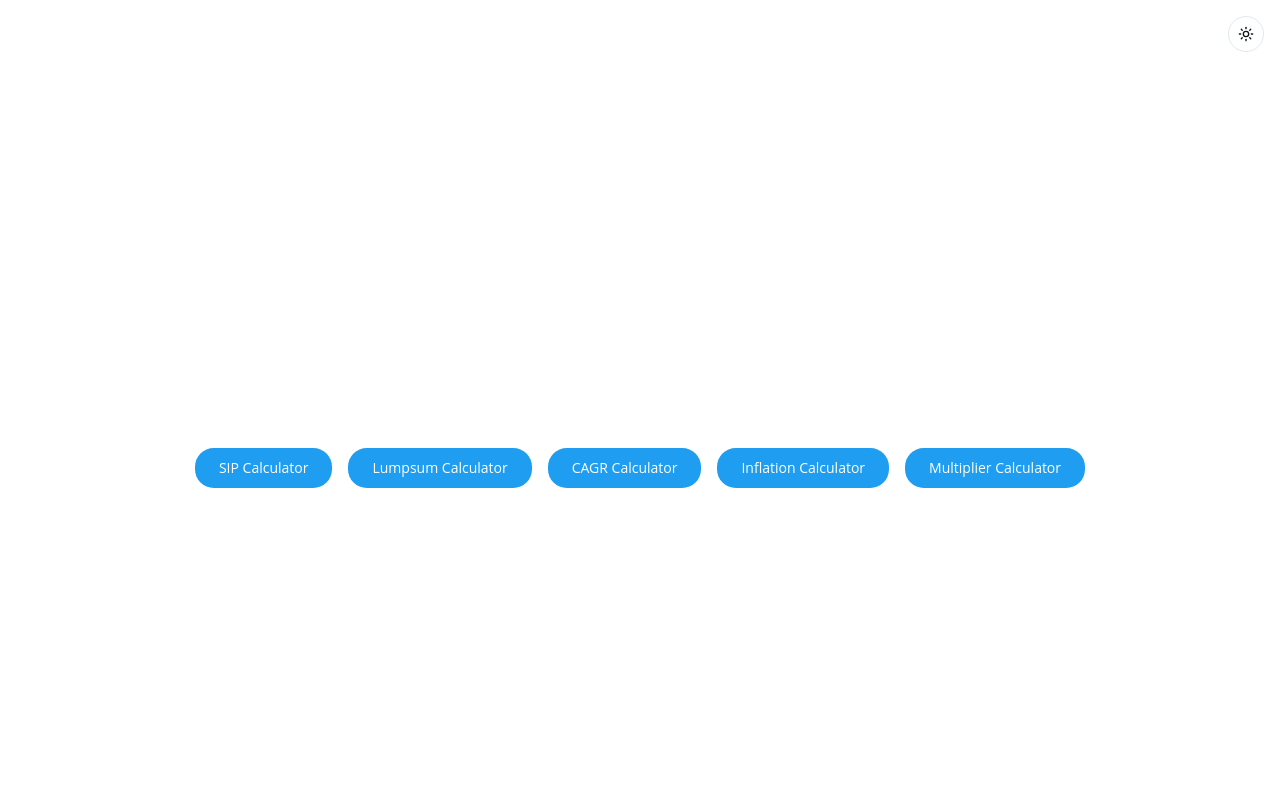
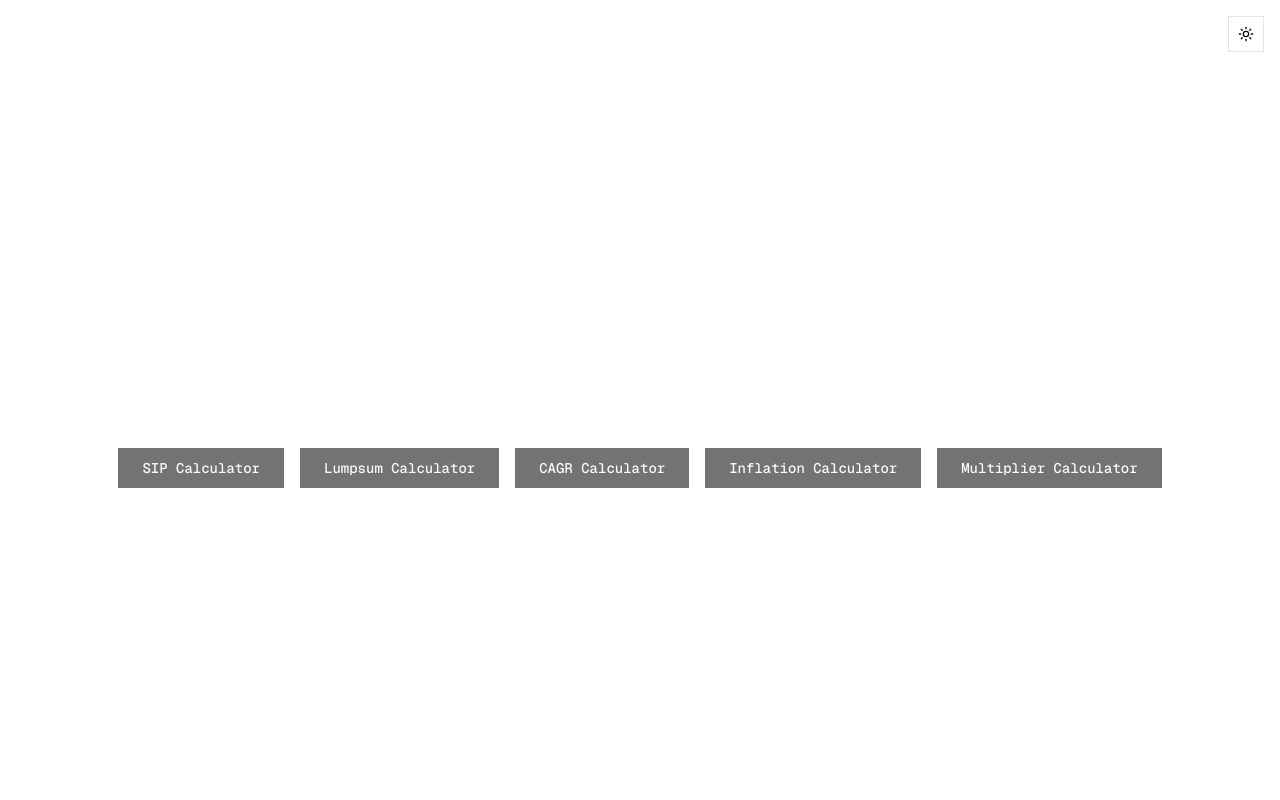
Before and after one commit to zytact/finance, a Next.js app: page / in a window 1280 px wide. Shown: the top 800 px of the page. Built offline with nearby package versions, Linux system fonts and the light colour scheme.

Commit message:
change theme

```diff
--- a/src/app/globals.css
+++ b/src/app/globals.css
@@ -5,131 +5,119 @@
 
 :root {
   --background: oklch(1 0 0);
-  --foreground: oklch(0.1884 0.0128 248.5103);
-  --card: oklch(0.9784 0.0011 197.1387);
-  --card-foreground: oklch(0.1884 0.0128 248.5103);
+  --foreground: oklch(0.1448 0 0);
+  --card: oklch(1 0 0);
+  --card-foreground: oklch(0.1448 0 0);
   --popover: oklch(1 0 0);
-  --popover-foreground: oklch(0.1884 0.0128 248.5103);
-  --primary: oklch(0.6723 0.1606 244.9955);
-  --primary-foreground: oklch(1 0 0);
-  --secondary: oklch(0.1884 0.0128 248.5103);
-  --secondary-foreground: oklch(1 0 0);
-  --muted: oklch(0.9222 0.0013 286.3737);
-  --muted-foreground: oklch(0.1884 0.0128 248.5103);
-  --accent: oklch(0.9392 0.0166 250.8453);
-  --accent-foreground: oklch(0.6723 0.1606 244.9955);
-  --destructive: oklch(0.6188 0.2376 25.7658);
-  --destructive-foreground: oklch(1 0 0);
-  --border: oklch(0.9317 0.0118 231.6594);
-  --input: oklch(0.9809 0.0025 228.7836);
-  --ring: oklch(0.6818 0.1584 243.354);
-  --chart-1: oklch(0.6723 0.1606 244.9955);
-  --chart-2: oklch(0.6907 0.1554 160.3454);
-  --chart-3: oklch(0.8214 0.16 82.5337);
-  --chart-4: oklch(0.7064 0.1822 151.7125);
-  --chart-5: oklch(0.5919 0.2186 10.5826);
-  --sidebar: oklch(0.9784 0.0011 197.1387);
-  --sidebar-foreground: oklch(0.1884 0.0128 248.5103);
-  --sidebar-primary: oklch(0.6723 0.1606 244.9955);
-  --sidebar-primary-foreground: oklch(1 0 0);
-  --sidebar-accent: oklch(0.9392 0.0166 250.8453);
-  --sidebar-accent-foreground: oklch(0.6723 0.1606 244.9955);
-  --sidebar-border: oklch(0.9271 0.0101 238.5177);
-  --sidebar-ring: oklch(0.6818 0.1584 243.354);
-  --font-sans: Open Sans, sans-serif;
-  --font-serif: Georgia, serif;
-  --font-mono: Menlo, monospace;
-  --radius: 1.3rem;
-  --shadow-2xs: 0px 2px 0px 0px hsl(202.8169 89.1213% 53.1373% / 0);
-  --shadow-xs: 0px 2px 0px 0px hsl(202.8169 89.1213% 53.1373% / 0);
+  --popover-foreground: oklch(0.1448 0 0);
+  --primary: oklch(0.5555 0 0);
+  --primary-foreground: oklch(0.9851 0 0);
+  --secondary: oklch(0.9702 0 0);
+  --secondary-foreground: oklch(0.2046 0 0);
+  --muted: oklch(0.9702 0 0);
+  --muted-foreground: oklch(0.5486 0 0);
+  --accent: oklch(0.9702 0 0);
+  --accent-foreground: oklch(0.2046 0 0);
+  --destructive: oklch(0.583 0.2387 28.4765);
+  --destructive-foreground: oklch(0.9702 0 0);
+  --border: oklch(0.9219 0 0);
+  --input: oklch(0.9219 0 0);
+  --ring: oklch(0.709 0 0);
+  --chart-1: oklch(0.5555 0 0);
+  --chart-2: oklch(0.5555 0 0);
+  --chart-3: oklch(0.5555 0 0);
+  --chart-4: oklch(0.5555 0 0);
+  --chart-5: oklch(0.5555 0 0);
+  --sidebar: oklch(0.9851 0 0);
+  --sidebar-foreground: oklch(0.1448 0 0);
+  --sidebar-primary: oklch(0.2046 0 0);
+  --sidebar-primary-foreground: oklch(0.9851 0 0);
+  --sidebar-accent: oklch(0.9702 0 0);
+  --sidebar-accent-foreground: oklch(0.2046 0 0);
+  --sidebar-border: oklch(0.9219 0 0);
+  --sidebar-ring: oklch(0.709 0 0);
+  --font-sans: Geist Mono, monospace;
+  --font-serif: Geist Mono, monospace;
+  --font-mono: Geist Mono, monospace;
+  --radius: 0rem;
+  --shadow-2xs: 0px 1px 0px 0px hsl(0 0% 0% / 0);
+  --shadow-xs: 0px 1px 0px 0px hsl(0 0% 0% / 0);
   --shadow-sm:
-    0px 2px 0px 0px hsl(202.8169 89.1213% 53.1373% / 0), 0px 1px 2px -1px
-    hsl(202.8169 89.1213% 53.1373% / 0);
-  --shadow:
-    0px 2px 0px 0px hsl(202.8169 89.1213% 53.1373% / 0), 0px 1px 2px -1px
-    hsl(202.8169 89.1213% 53.1373% / 0);
+    0px 1px 0px 0px hsl(0 0% 0% / 0), 0px 1px 2px -1px hsl(0 0% 0% / 0);
+  --shadow: 0px 1px 0px 0px hsl(0 0% 0% / 0), 0px 1px 2px -1px hsl(0 0% 0% / 0);
   --shadow-md:
-    0px 2px 0px 0px hsl(202.8169 89.1213% 53.1373% / 0), 0px 2px 4px -1px
-    hsl(202.8169 89.1213% 53.1373% / 0);
+    0px 1px 0px 0px hsl(0 0% 0% / 0), 0px 2px 4px -1px hsl(0 0% 0% / 0);
   --shadow-lg:
-    0px 2px 0px 0px hsl(202.8169 89.1213% 53.1373% / 0), 0px 4px 6px -1px
-    hsl(202.8169 89.1213% 53.1373% / 0);
+    0px 1px 0px 0px hsl(0 0% 0% / 0), 0px 4px 6px -1px hsl(0 0% 0% / 0);
   --shadow-xl:
-    0px 2px 0px 0px hsl(202.8169 89.1213% 53.1373% / 0), 0px 8px 10px -1px
-    hsl(202.8169 89.1213% 53.1373% / 0);
-  --shadow-2xl: 0px 2px 0px 0px hsl(202.8169 89.1213% 53.1373% / 0);
+    0px 1px 0px 0px hsl(0 0% 0% / 0), 0px 8px 10px -1px hsl(0 0% 0% / 0);
+  --shadow-2xl: 0px 1px 0px 0px hsl(0 0% 0% / 0);
   --tracking-normal: 0em;
   --spacing: 0.25rem;
-  --shadow-color: rgba(29, 161, 242, 0.15);
+  --shadow-color: hsl(0 0% 0%);
   --shadow-opacity: 0;
   --shadow-blur: 0px;
   --shadow-spread: 0px;
   --shadow-offset-x: 0px;
-  --shadow-offset-y: 2px;
+  --shadow-offset-y: 1px;
   --letter-spacing: 0em;
 }
 
 .dark {
-  --background: oklch(0 0 0);
-  --foreground: oklch(0.9328 0.0025 228.7857);
-  --card: oklch(0.2097 0.008 274.5332);
-  --card-foreground: oklch(0.8853 0 0);
-  --popover: oklch(0 0 0);
-  --popover-foreground: oklch(0.9328 0.0025 228.7857);
-  --primary: oklch(0.6692 0.1607 245.011);
-  --primary-foreground: oklch(1 0 0);
-  --secondary: oklch(0.9622 0.0035 219.5331);
-  --secondary-foreground: oklch(0.1884 0.0128 248.5103);
-  --muted: oklch(0.209 0 0);
-  --muted-foreground: oklch(0.5637 0.0078 247.9662);
-  --accent: oklch(0.1928 0.0331 242.5459);
-  --accent-foreground: oklch(0.6692 0.1607 245.011);
-  --destructive: oklch(0.6188 0.2376 25.7658);
-  --destructive-foreground: oklch(1 0 0);
-  --border: oklch(0.2674 0.0047 248.0045);
-  --input: oklch(0.302 0.0288 244.8244);
-  --ring: oklch(0.6818 0.1584 243.354);
-  --chart-1: oklch(0.6723 0.1606 244.9955);
-  --chart-2: oklch(0.6907 0.1554 160.3454);
-  --chart-3: oklch(0.8214 0.16 82.5337);
-  --chart-4: oklch(0.7064 0.1822 151.7125);
-  --chart-5: oklch(0.5919 0.2186 10.5826);
-  --sidebar: oklch(0.2097 0.008 274.5332);
-  --sidebar-foreground: oklch(0.8853 0 0);
-  --sidebar-primary: oklch(0.6818 0.1584 243.354);
-  --sidebar-primary-foreground: oklch(1 0 0);
-  --sidebar-accent: oklch(0.1928 0.0331 242.5459);
-  --sidebar-accent-foreground: oklch(0.6692 0.1607 245.011);
-  --sidebar-border: oklch(0.3795 0.022 240.5943);
-  --sidebar-ring: oklch(0.6818 0.1584 243.354);
-  --font-sans: Open Sans, sans-serif;
-  --font-serif: Georgia, serif;
-  --font-mono: Menlo, monospace;
-  --radius: 1.3rem;
-  --shadow-2xs: 0px 2px 0px 0px hsl(202.8169 89.1213% 53.1373% / 0);
-  --shadow-xs: 0px 2px 0px 0px hsl(202.8169 89.1213% 53.1373% / 0);
+  --background: oklch(0.1448 0 0);
+  --foreground: oklch(0.9851 0 0);
+  --card: oklch(0.2134 0 0);
+  --card-foreground: oklch(0.9851 0 0);
+  --popover: oklch(0.2686 0 0);
+  --popover-foreground: oklch(0.9851 0 0);
+  --primary: oklch(0.5555 0 0);
+  --primary-foreground: oklch(0.9851 0 0);
+  --secondary: oklch(0.2686 0 0);
+  --secondary-foreground: oklch(0.9851 0 0);
+  --muted: oklch(0.2686 0 0);
+  --muted-foreground: oklch(0.709 0 0);
+  --accent: oklch(0.3715 0 0);
+  --accent-foreground: oklch(0.9851 0 0);
+  --destructive: oklch(0.7022 0.1892 22.2279);
+  --destructive-foreground: oklch(0.2686 0 0);
+  --border: oklch(0.3407 0 0);
+  --input: oklch(0.4386 0 0);
+  --ring: oklch(0.5555 0 0);
+  --chart-1: oklch(0.5555 0 0);
+  --chart-2: oklch(0.5555 0 0);
+  --chart-3: oklch(0.5555 0 0);
+  --chart-4: oklch(0.5555 0 0);
+  --chart-5: oklch(0.5555 0 0);
+  --sidebar: oklch(0.2046 0 0);
+  --sidebar-foreground: oklch(0.9851 0 0);
+  --sidebar-primary: oklch(0.9851 0 0);
+  --sidebar-primary-foreground: oklch(0.2046 0 0);
+  --sidebar-accent: oklch(0.2686 0 0);
+  --sidebar-accent-foreground: oklch(0.9851 0 0);
+  --sidebar-border: oklch(1 0 0);
+  --sidebar-ring: oklch(0.4386 0 0);
+  --font-sans: Geist Mono, monospace;
+  --font-serif: Geist Mono, monospace;
+  --font-mono: Geist Mono, monospace;
+  --radius: 0rem;
+  --shadow-2xs: 0px 1px 0px 0px hsl(0 0% 0% / 0);
+  --shadow-xs: 0px 1px 0px 0px hsl(0 0% 0% / 0);
   --shadow-sm:
-    0px 2px 0px 0px hsl(202.8169 89.1213% 53.1373% / 0), 0px 1px 2px -1px
-    hsl(202.8169 89.1213% 53.1373% / 0);
-  --shadow:
-    0px 2px 0px 0px hsl(202.8169 89.1213% 53.1373% / 0), 0px 1px 2px -1px
-    hsl(202.8169 89.1213% 53.1373% / 0);
+    0px 1px 0px 0px hsl(0 0% 0% / 0), 0px 1px 2px -1px hsl(0 0% 0% / 0);
+  --shadow: 0px 1px 0px 0px hsl(0 0% 0% / 0), 0px 1px 2px -1px hsl(0 0% 0% / 0);
   --shadow-md:
-    0px 2px 0px 0px hsl(202.8169 89.1213% 53.1373% / 0), 0px 2px 4px -1px
-    hsl(202.8169 89.1213% 53.1373% / 0);
+    0px 1px 0px 0px hsl(0 0% 0% / 0), 0px 2px 4px -1px hsl(0 0% 0% / 0);
   --shadow-lg:
-    0px 2px 0px 0px hsl(202.8169 89.1213% 53.1373% / 0), 0px 4px 6px -1px
-    hsl(202.8169 89.1213% 53.1373% / 0);
+    0px 1px 0px 0px hsl(0 0% 0% / 0), 0px 4px 6px -1px hsl(0 0% 0% / 0);
   --shadow-xl:
-    0px 2px 0px 0px hsl(202.8169 89.1213% 53.1373% / 0), 0px 8px 10px -1px
-    hsl(202.8169 89.1213% 53.1373% / 0);
-  --shadow-2xl: 0px 2px 0px 0px hsl(202.8169 89.1213% 53.1373% / 0);
-  --shadow-color: rgba(29, 161, 242, 0.25);
+    0px 1px 0px 0px hsl(0 0% 0% / 0), 0px 8px 10px -1px hsl(0 0% 0% / 0);
+  --shadow-2xl: 0px 1px 0px 0px hsl(0 0% 0% / 0);
+  --shadow-color: hsl(0 0% 0%);
   --shadow-opacity: 0;
   --shadow-blur: 0px;
   --shadow-spread: 0px;
   --shadow-offset-x: 0px;
-  --shadow-offset-y: 2px;
+  --shadow-offset-y: 1px;
   --letter-spacing: 0em;
   --spacing: 0.25rem;
 }
@@ -168,9 +156,9 @@
   --color-sidebar-border: var(--sidebar-border);
   --color-sidebar-ring: var(--sidebar-ring);
 
-  --font-sans: Open Sans, sans-serif;
-  --font-mono: Menlo, monospace;
-  --font-serif: Georgia, serif;
+  --font-sans: Geist Mono, monospace;
+  --font-mono: Geist Mono, monospace;
+  --font-serif: Geist Mono, monospace;
 
   --radius-sm: calc(var(--radius) - 4px);
   --radius-md: calc(var(--radius) - 2px);
@@ -185,7 +173,7 @@
   --shadow-lg: var(--shadow-lg);
   --shadow-xl: var(--shadow-xl);
   --shadow-2xl: var(--shadow-2xl);
-  --radius: 1.3rem;
+  --radius: 0rem;
   --tracking-tighter: calc(var(--tracking-normal) - 0.05em);
   --tracking-tight: calc(var(--tracking-normal) - 0.025em);
   --tracking-wide: calc(var(--tracking-normal) + 0.025em);
```
